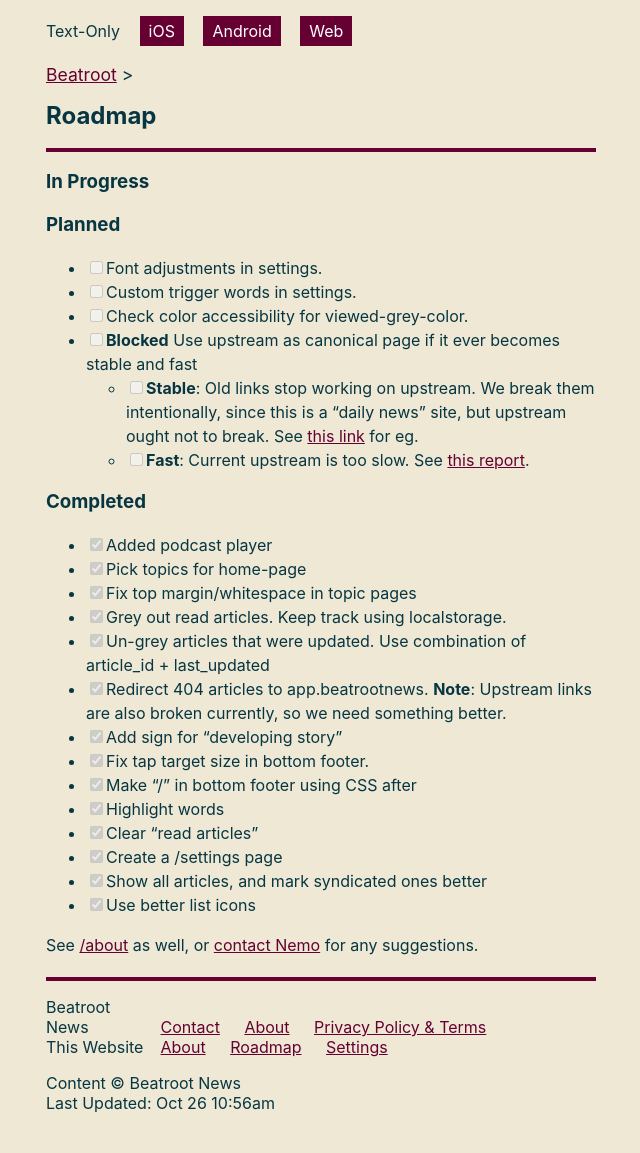
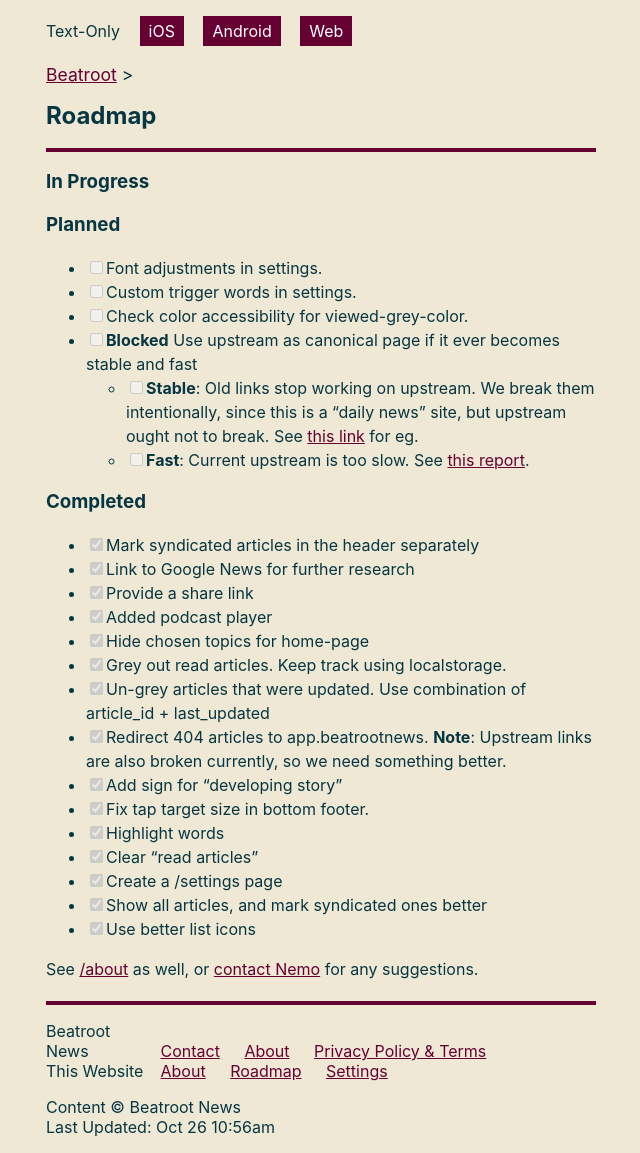
Before and after one commit to captn3m0/news, a Jekyll site: the page built from TODO.md, in a window 1280 px wide. Shown: the whole page, without its empty margins (319-959 px from the left). Built offline with Jekyll 4.4.1, drawn with Linux system fonts in a browser that asks for light colours; cached includes are drawn as plain includes; before the commit the page ends 1129 px from its top, so only the background shows below that.

Commit message:
update TODO

```diff
--- a/TODO.md
+++ b/TODO.md
@@ -16,15 +16,16 @@
 	- [ ] **Fast**: Current upstream is too slow. See [this report](https://pagespeed.web.dev/analysis/https-app-beatrootnews-com/scbmz1pf5r?form_factor=mobile).
 
 ### Completed
+- [x] Mark syndicated articles in the header separately
+- [x] Link to Google News for further research
+- [x] Provide a share link
 - [x] Added podcast player
-- [x] Pick topics for home-page
-- [x] Fix top margin/whitespace in topic pages
+- [x] Hide chosen topics for home-page
 - [x] Grey out read articles. Keep track using localstorage.
 - [x] Un-grey articles that were updated. Use combination of article_id + last_updated
 - [x] Redirect 404 articles to app.beatrootnews. **Note**: Upstream links are also broken currently, so we need something better.
 - [x] Add sign for "developing story"
 - [x] Fix tap target size in bottom footer.
-- [x] Make "/" in bottom footer using CSS after
 - [x] Highlight words
 - [x] Clear "read articles"
 - [x] Create a /settings page
```
